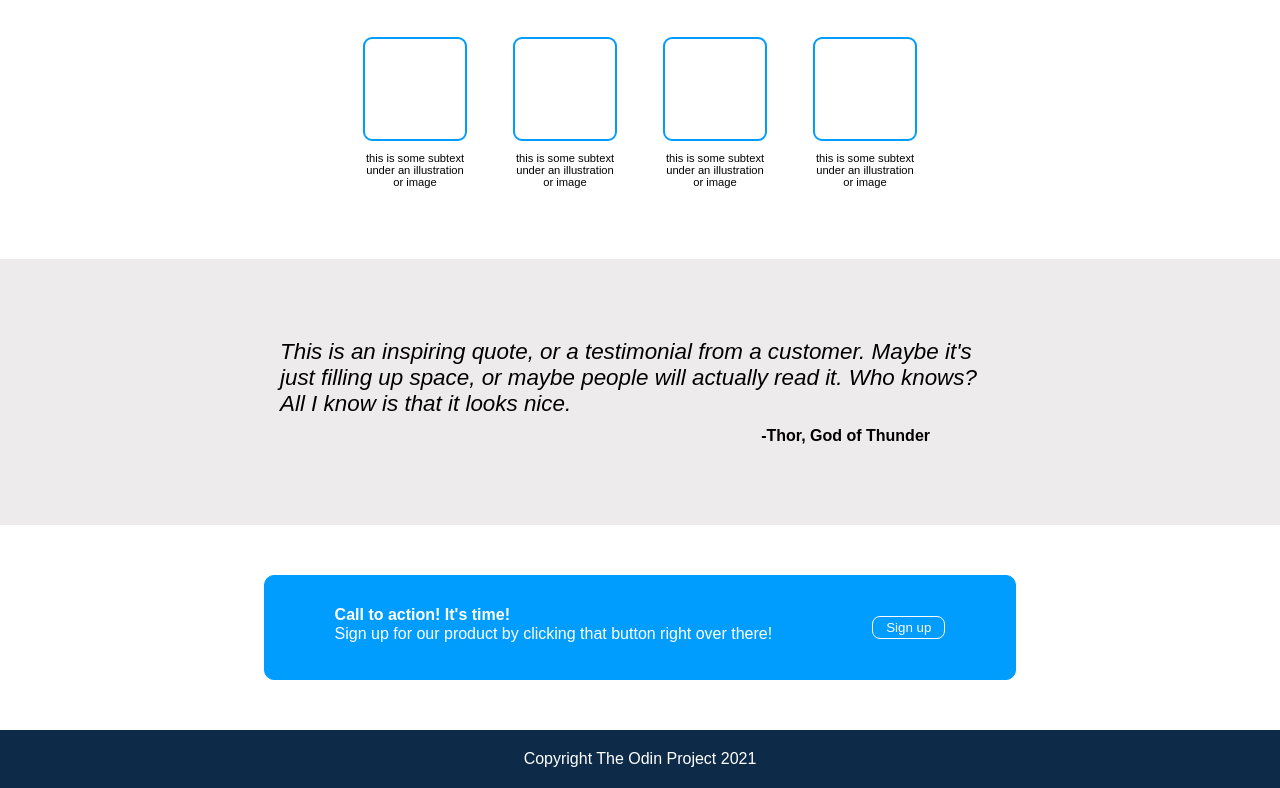
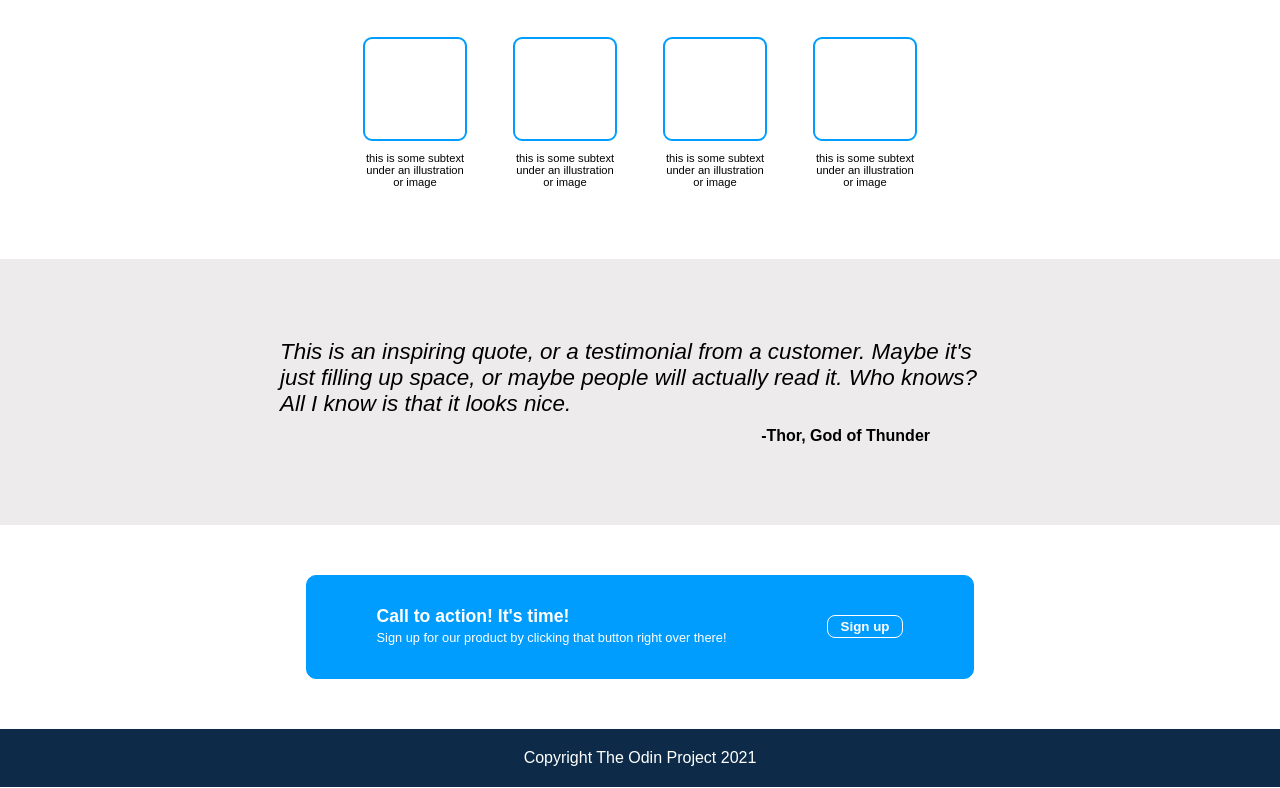
Before and after one commit to ralphjoelb/landing-page, a plain HTML site: page index.html in a window 1280 px wide. Shown: the part 398-1186 px from the top of the page. Drawn offline with Linux system fonts and the light colour scheme.

Commit message:
Edit font weight on the last blue box

```diff
--- a/index.html
+++ b/index.html
@@ -71,9 +71,11 @@
         </div>
     </div>
 
+    <footer>
     <div class="box5">
         Copyright The Odin Project 2021
     </div>
+    </footer>
 
 </body>
 </html>
--- a/styles.css
+++ b/styles.css
@@ -159,11 +159,13 @@ ul a {
 }
 
 .bbox-left strong{
-    margin-bottom: -15px;
+    margin-bottom: -10px;
+    font-size: 1.1rem;
 }
 
 .bbox-left p{
     font-weight: lighter;
+    font-size: 0.8rem
 }
 
 .bbox-right{
@@ -176,6 +178,7 @@ ul a {
     border: 1px solid white;
     border-radius: 8px;
     padding: 3px 13px;
+    font-weight: bold;
 }
 
 .box5{
```
